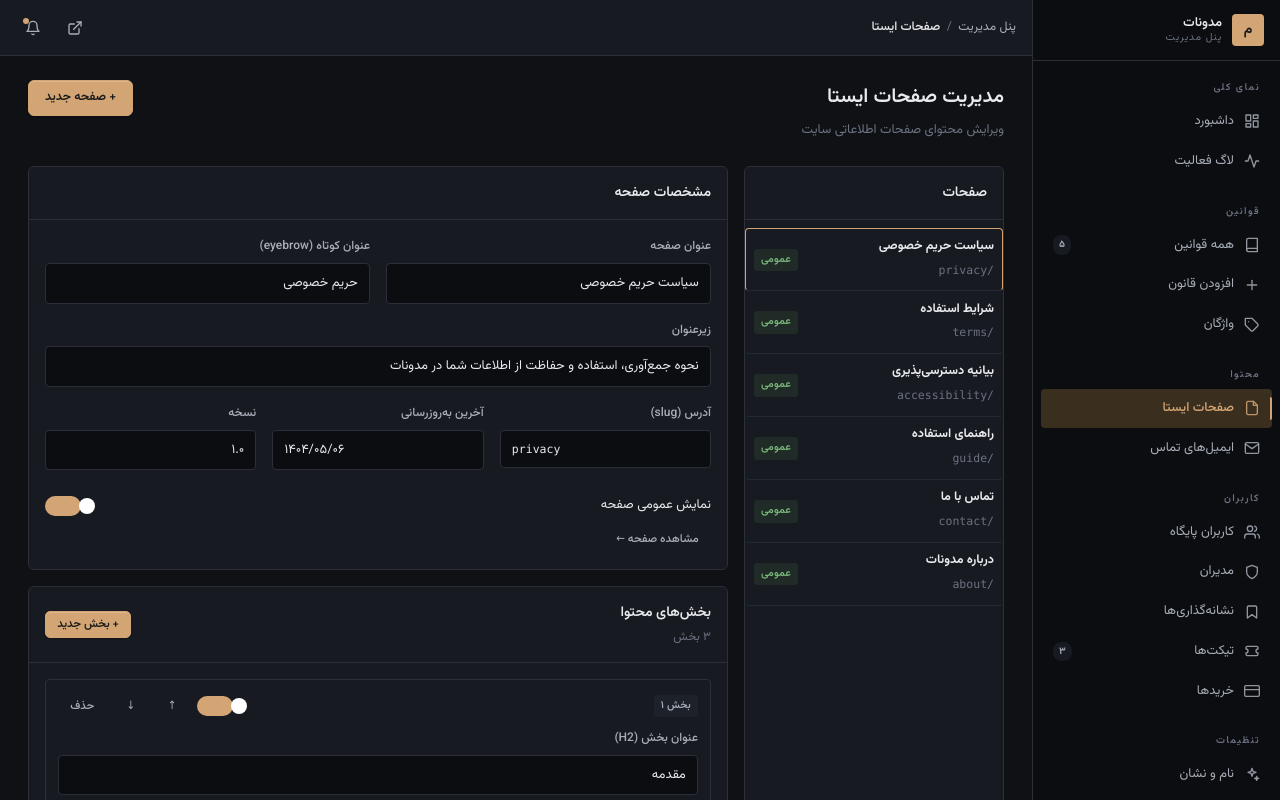
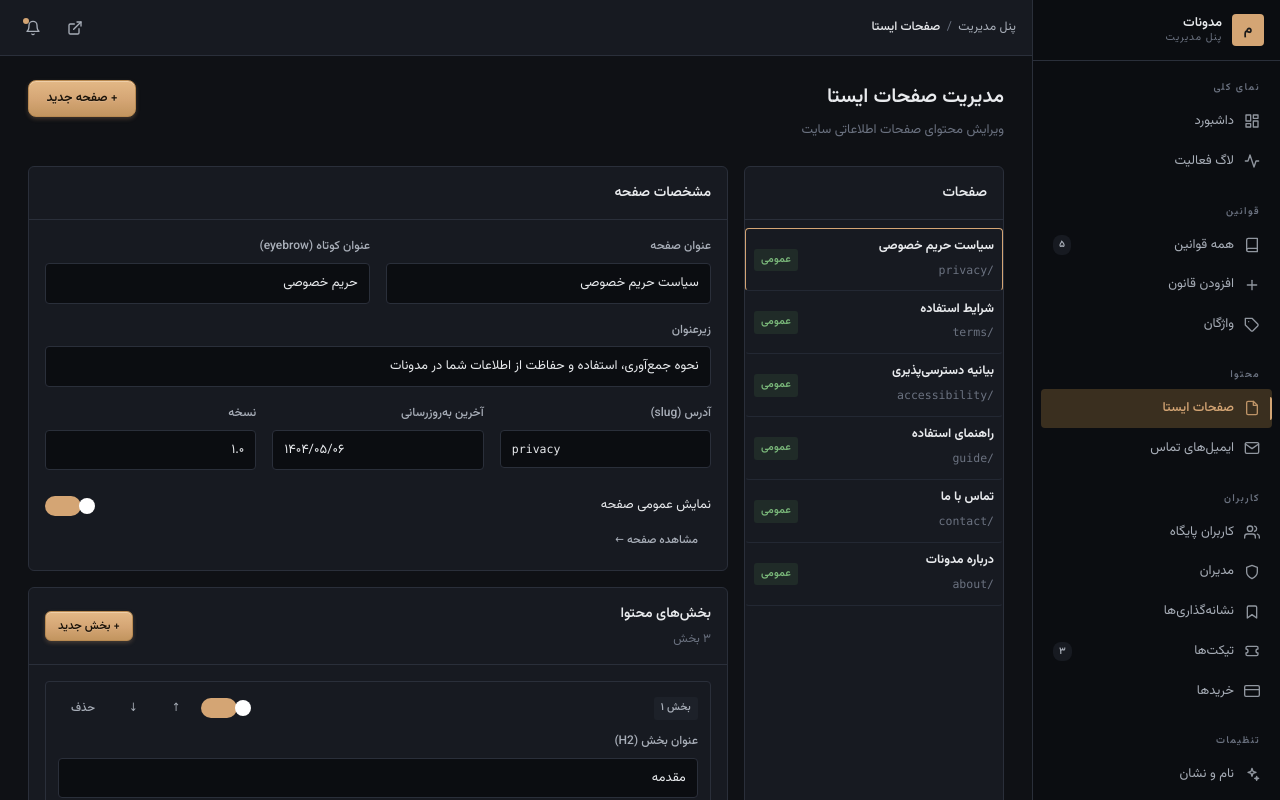
Before and after one commit to Massie382/Modavanat, a Next.js app: page /admin/pages in a window 1280 px wide. Shown: the top 800 px of the page. Built offline with nearby package versions, Linux system fonts and the light colour scheme.

Commit message:
0a4d5519-a788-4077-aaf0-55f26098c1f7

```diff
--- a/src/app/globals.css
+++ b/src/app/globals.css
@@ -2510,7 +2510,7 @@ button, a { transition: color 0.12s ease, background-color 0.12s ease, border-co
   scrollbar-width: thin;
   scrollbar-color: #2f3540 transparent;
 }
-.admin-sidebar { grid-area: sidebar; min-width: 0; }
+.admin-sidebar { grid-area: sidebar; min-width: 0; display: flex; flex-direction: column; position: sticky; top: 0; height: 100vh; overflow-y: auto; }
 .admin-topbar { grid-area: topbar; min-width: 0; }
 .admin-main {
   grid-area: main;
@@ -2572,12 +2572,6 @@ button, a { transition: color 0.12s ease, background-color 0.12s ease, border-co
 .admin-sidebar {
   background-color: var(--admin-surface-sunken);
   border-inline-end: 1px solid var(--admin-border);
-  display: flex;
-  flex-direction: column;
-  position: sticky;
-  top: 0;
-  height: 100vh;
-  overflow-y: auto;
 }
 .admin-brand {
   display: flex;
@@ -2883,8 +2877,8 @@ button, a { transition: color 0.12s ease, background-color 0.12s ease, border-co
   background-color: var(--admin-surface-raised);
   color: var(--admin-ink);
   border: 1px solid var(--admin-border);
-  border-radius: 6px;
-  padding: 0.5rem 1rem;
+  border-radius: 8px;
+  padding: 0.55rem 1.1rem;
   font-size: 12.5px;
   font-weight: 500;
   line-height: 1.4;
@@ -2896,51 +2890,55 @@ button, a { transition: color 0.12s ease, background-color 0.12s ease, border-co
   -webkit-tap-highlight-color: transparent;
 }
 .admin-btn:hover {
-  background-color: #252a35;
-  border-color: #3a4150;
-}
-.admin-btn:active { transform: translateY(1px); }
+  background-color: #2a3140;
+  border-color: #3f4757;
+  box-shadow: 0 1px 3px rgba(0, 0, 0, 0.3);
+}
+.admin-btn:active { transform: translateY(1px); box-shadow: none; }
 .admin-btn:focus-visible {
   outline: none;
   box-shadow: 0 0 0 2px var(--admin-bg), 0 0 0 4px var(--admin-accent);
 }
 .admin-btn-primary {
-  background-color: var(--admin-accent);
-  color: #1a1a1a;
+  background-image: linear-gradient(180deg, #e3b886 0%, #d4a574 55%, #c2955f 100%);
+  color: #1a1208;
+  border-color: #b88a52;
+  font-weight: 600;
+  box-shadow: 0 2px 4px rgba(212, 165, 116, 0.25), inset 0 1px 0 rgba(255, 240, 220, 0.4);
+  text-shadow: 0 1px 0 rgba(255, 255, 255, 0.15);
+}
+.admin-btn-primary:hover {
+  background-image: linear-gradient(180deg, #eecaa0 0%, #ddb583 55%, #cb9f68 100%);
+  border-color: #d4a574;
+  box-shadow: 0 3px 10px rgba(212, 165, 116, 0.4), inset 0 1px 0 rgba(255, 240, 220, 0.5);
+}
+.admin-btn-primary:active {
+  background-image: linear-gradient(180deg, #c2955f 0%, #b88a52 100%);
+  box-shadow: inset 0 2px 4px rgba(0, 0, 0, 0.2);
+}
+.admin-btn-secondary {
+  background-color: rgba(212, 165, 116, 0.12);
+  color: var(--admin-accent);
+  border-color: rgba(212, 165, 116, 0.35);
+}
+.admin-btn-secondary:hover {
+  background-color: rgba(212, 165, 116, 0.2);
   border-color: var(--admin-accent);
-  font-weight: 600;
-  box-shadow: 0 1px 2px rgba(0, 0, 0, 0.25), inset 0 1px 0 rgba(255, 255, 255, 0.18);
-}
-.admin-btn-primary:hover {
-  background-color: #e0b88a;
-  border-color: #e0b88a;
-  box-shadow: 0 2px 6px rgba(212, 165, 116, 0.28), inset 0 1px 0 rgba(255, 255, 255, 0.22);
-}
-.admin-btn-primary:active {
-  background-color: #c2955f;
-  box-shadow: 0 1px 2px rgba(0, 0, 0, 0.25), inset 0 1px 2px rgba(0, 0, 0, 0.15);
-}
-.admin-btn-secondary {
-  background-color: var(--admin-accent-soft);
-  color: var(--admin-accent);
-  border-color: #4a3a25;
-}
-.admin-btn-secondary:hover {
-  background-color: #4a3a25;
-  border-color: var(--admin-accent);
-  color: #e8c89a;
+  color: #ecc89a;
+  box-shadow: 0 1px 3px rgba(212, 165, 116, 0.18);
 }
 .admin-btn-danger {
   background-color: transparent;
   color: var(--admin-danger);
-  border-color: var(--admin-danger);
+  border-color: rgba(184, 92, 92, 0.6);
 }
 .admin-btn-danger:hover {
   background-color: var(--admin-danger);
   color: #fff;
   border-color: var(--admin-danger);
-}
-.admin-btn-danger:active { background-color: #a04d4d; }
+  box-shadow: 0 2px 6px rgba(184, 92, 92, 0.3);
+}
+.admin-btn-danger:active { background-color: #a04d4d; box-shadow: none; }
 .admin-btn-ghost {
   background-color: transparent;
   border-color: transparent;
@@ -2949,13 +2947,18 @@ button, a { transition: color 0.12s ease, background-color 0.12s ease, border-co
 .admin-btn-ghost:hover {
   background-color: var(--admin-surface-raised);
   color: var(--admin-ink);
-}
-.admin-btn-sm { padding: 0.3rem 0.7rem; font-size: 11.5px; border-radius: 5px; }
-.admin-btn-lg { padding: 0.65rem 1.25rem; font-size: 13.5px; }
-.admin-btn-icon { padding: 0.5rem; width: 34px; height: 34px; }
+  box-shadow: none;
+}
+.admin-btn-sm { padding: 0.35rem 0.75rem; font-size: 11.5px; border-radius: 6px; }
+.admin-btn-lg { padding: 0.7rem 1.4rem; font-size: 13.5px; }
+.admin-btn-icon { padding: 0.55rem; width: 36px; height: 36px; }
 .admin-btn:disabled { opacity: 0.45; cursor: not-allowed; transform: none; box-shadow: none; }
-.admin-btn:disabled:hover { background-color: var(--admin-surface-raised); border-color: var(--admin-border); }
-.admin-btn-primary:disabled:hover { background-color: var(--admin-accent); border-color: var(--admin-accent); box-shadow: none; }
+.admin-btn:disabled:hover { background-color: var(--admin-surface-raised); border-color: var(--admin-border); box-shadow: none; }
+.admin-btn-primary:disabled:hover {
+  background-image: linear-gradient(180deg, #e3b886 0%, #d4a574 55%, #c2955f 100%);
+  border-color: #b88a52;
+  box-shadow: 0 2px 4px rgba(212, 165, 116, 0.25), inset 0 1px 0 rgba(255, 240, 220, 0.4);
+}
 
 /* ─── Badges & pills ─── */
 .admin-badge {
```
